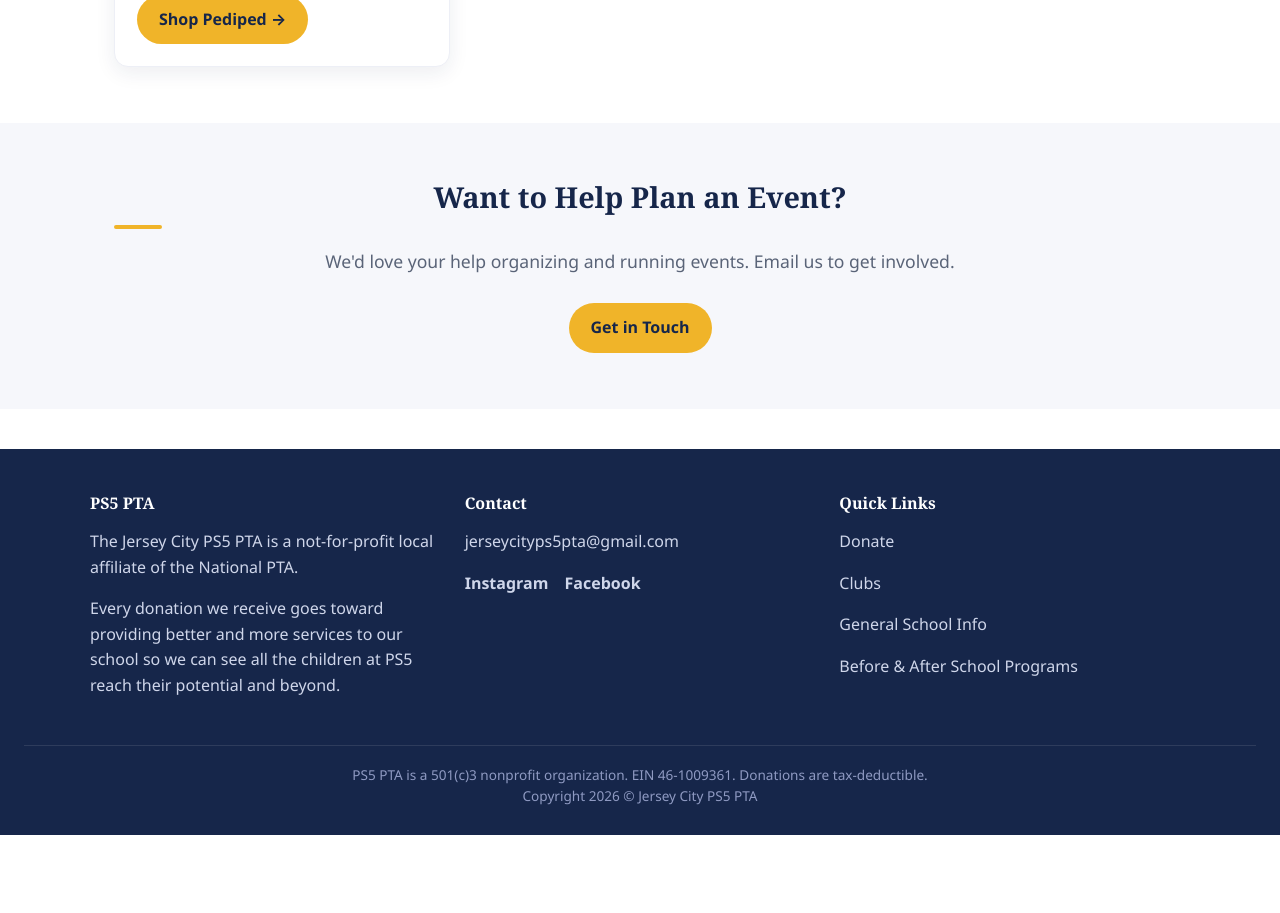
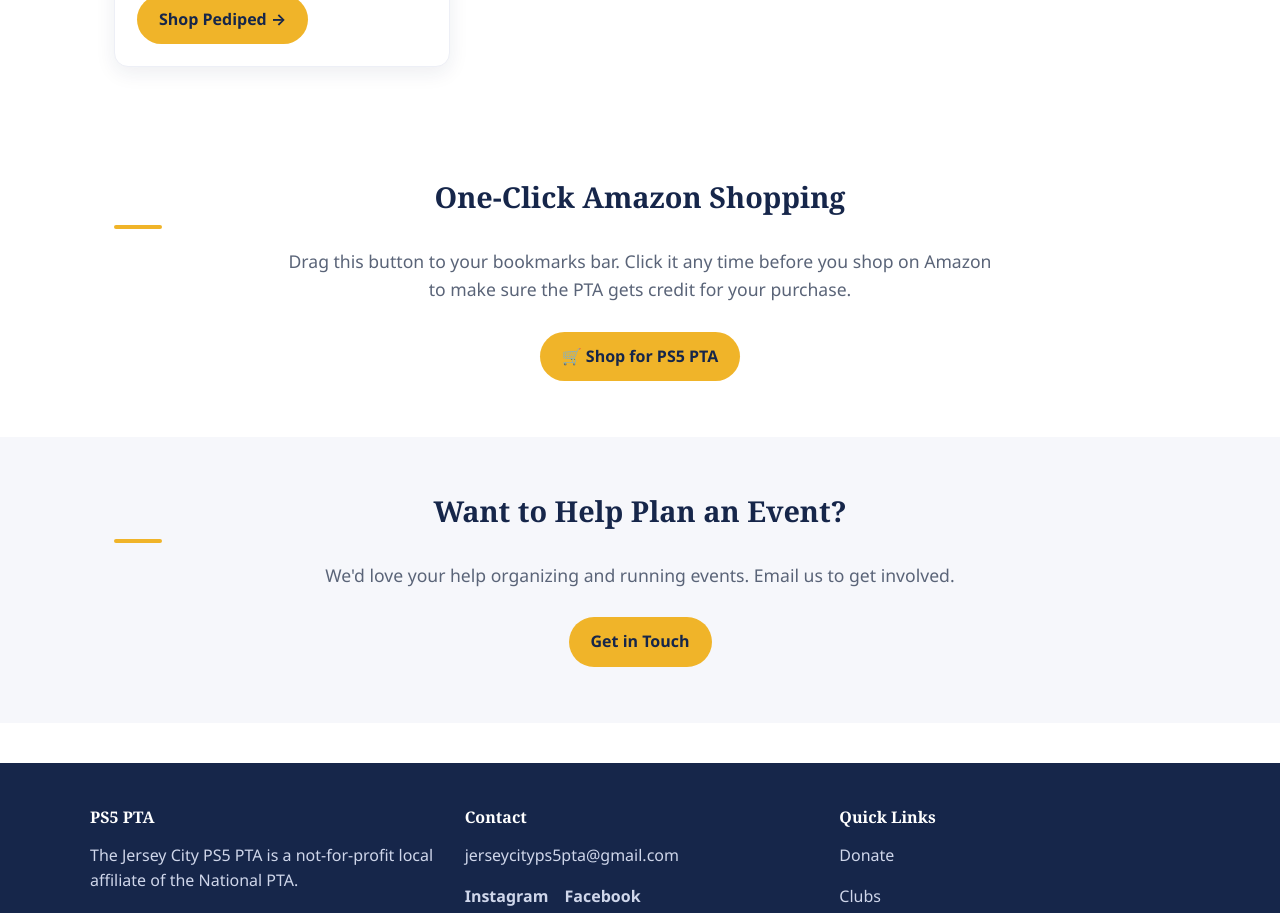
Before and after one commit to ps5pta/ps5pta.github.io, a SvelteKit app: page /fundraising-events in a window 1280 px wide. Shown: the part 2100-3013 px from the top of the page. Before the commit the page ends 2935 px from the top, so only its background shows below. Built offline with nearby package versions, Linux system fonts and the light colour scheme.

Commit message:
Add draggable Amazon bookmarklet to Fundraising & Events
Offers a one-click way to route to /amazon (our affiliate redirect)
before shopping, placed right after the existing Shop & Support
partner cards where it's contextually relevant.

```diff
--- a/src/lib/server/fallback/Fundraising.json
+++ b/src/lib/server/fallback/Fundraising.json
@@ -24,6 +24,10 @@
   "shop.heading": "Shop & Support",
   "shop.lead": "Support the PTA while shopping — at no extra cost to you.",
 
+  "bookmarklet.heading": "One-Click Amazon Shopping",
+  "bookmarklet.body": "Drag this button to your bookmarks bar. Click it any time before you shop on Amazon to make sure the PTA gets credit for your purchase.",
+  "bookmarklet.label": "🛒 Shop for PS5 PTA",
+
   "cta.heading": "Want to Help Plan an Event?",
   "cta.body": "We'd love your help organizing and running events. Email us to get involved.",
   "cta.email": "jerseycityps5pta@gmail.com"
--- a/src/routes/fundraising-events/+page.svelte
+++ b/src/routes/fundraising-events/+page.svelte
@@ -9,6 +9,9 @@
 	let c = $derived(data.content);
 
 	let events = $derived(pluckIndexed(c, 'events'));
+
+	const bookmarkletHref =
+		"javascript:void(window.open('https://ps5pta.org/amazon','_blank'))";
 
 	const galleryImages = [
 		'DSC08318.jpg',
@@ -69,6 +72,14 @@
 	</div>
 </section>
 
+<section class="block">
+	<div class="container text-center">
+		<h2>{c['bookmarklet.heading']}</h2>
+		<p class="lead" style="margin:0 auto 20px;">{c['bookmarklet.body']}</p>
+		<a class="btn" href={bookmarkletHref} draggable="true">{c['bookmarklet.label']}</a>
+	</div>
+</section>
+
 <section class="block alt">
 	<div class="container text-center">
 		<h2>{c['cta.heading']}</h2>
```
